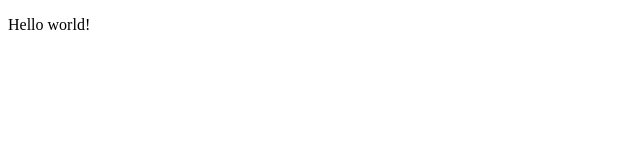
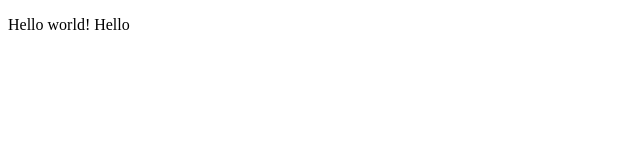
Before and after one commit to OlegKostyuchenko/project, a plain HTML site: page index.html in a window 1280 px wide. Shown: the full height of the page, 0-640 px from the left. Drawn offline with Linux system fonts and the light colour scheme.

Commit message:
second commit

```diff
--- a/index.html
+++ b/index.html
@@ -8,7 +8,7 @@
 </head>
 <body>
 
-    <p>Hello world!</p>
+    <p>Hello world! Hello</p>
 
     <script src="./JS/script.js"></script>
 </body>
```
